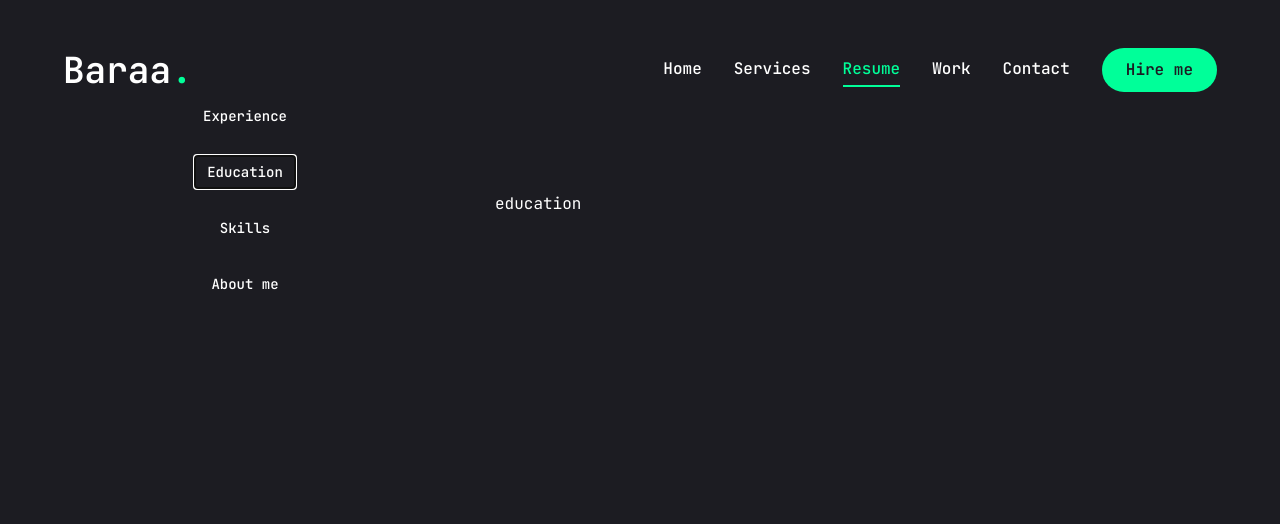
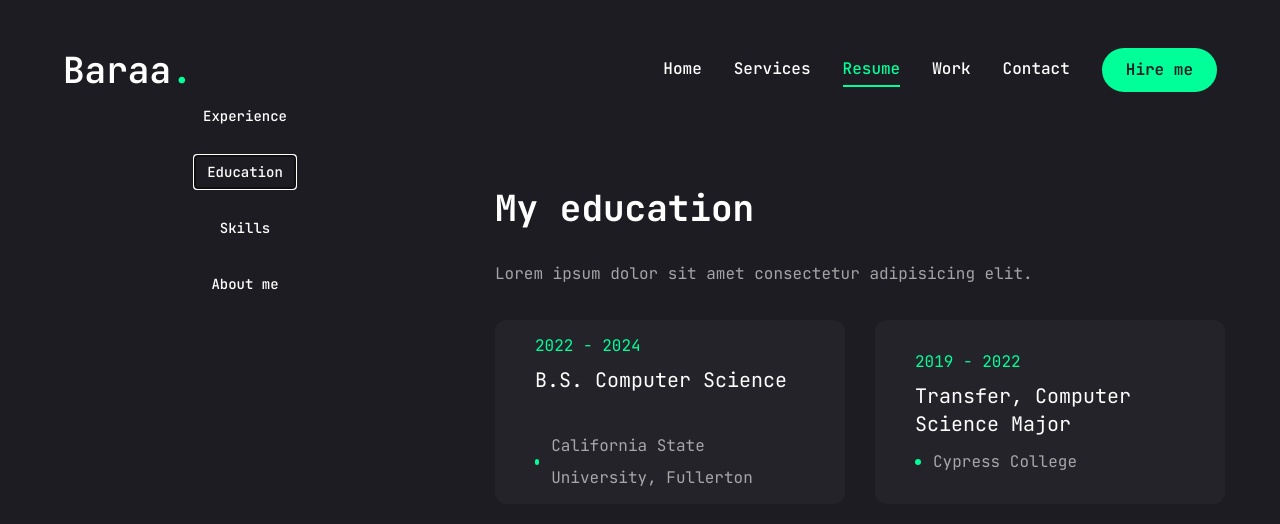
Before and after one commit to baraa01damer/baraa-portfolio, a Next.js app: page /resume in a window 1280 px wide. Both pictures are taken after a click on the tab "Education". Shown: the top 524 px of the page. Built offline with nearby package versions, Linux system fonts and the light colour scheme.

Commit message:
finished resume page

```diff
--- a/app/resume/page.jsx
+++ b/app/resume/page.jsx
@@ -203,15 +203,87 @@
 
                         {/* education */}
                         <TabsContent value="education" className="w-full">
-                            education
+                            <div className="flex flex-col gap-[30px] text-center xl:text-left">
+                                <h3 className="text-4xl font-bold">{education.title}</h3>
+                                <p className="max-w-[600px] text-white/60 mx-auto xl:mx-0">
+                                    {education.description}
+                                </p>
+                                <ScrollArea className="h-[400px]">
+                                    <ul className="grid grid-cols-1 lg:grid-cols-2 gap-[30px]">
+                                        {education.items.map((item, index) => {
+                                            return (
+                                                <li
+                                                    key={index}
+                                                    className="bg-[#232329] h-[184px] py-6 px-10 rounded-xl flex flex-col justify-center items-center lg:items-start gap-1"
+                                                >
+                                                    <span className="text-accent">{item.duration}</span>
+                                                    <h3 className="text-xl max-w-[260px] min-h-[60px] text-center lg:text-left">
+                                                        {item.degree}
+                                                    </h3>
+                                                    <div className="flex items-center gap-3">
+                                                        {/* dot */}
+                                                        <span className="w-[6px] h-[6px] rounded-full bg-accent"></span>
+                                                        <p className="text-white/60">{item.institution}</p>
+                                                    </div>
+                                                </li>
+                                            );
+                                        })}
+                                    </ul>
+                                </ScrollArea>
+                            </div>
                         </TabsContent>
+
                         {/* skills */}
-                        <TabsContent value="skills" className="w-full">
-                            skills
+                        <TabsContent value="skills" className="w-full h-full">
+                            <div className="flex flex-col gap-[30px]">
+                                <div className="flex flex-col gap-[30px] text-center xl:text-left">
+                                    <h3 className="text-4xl font-bold">{skills.title}</h3>
+                                    <p className="max-w-[600px] text-white/60 mx-auto xl:mx-0">
+                                        {skills.description}
+                                    </p>
+                                </div>
+                                <ul className="grid grid-cols-2 sm:grid-cols-3 md:grid-cols-4 gap-4 xl:gap-[30px]">
+                                    {skills.skillList.map((skill, index) => {
+                                        return <li key={index}>
+                                            <TooltipProvider delayDuration={100}>
+                                                <Tooltip>
+                                                    <TooltipTrigger className="w-full h-[150px] bg-[#232329] rounded-xl flex justify-center items-center group">
+                                                        <div className="text-6xl group-hover:text-accent transition-all duration-300">
+                                                            {skill.icon}
+                                                        </div>
+                                                    </TooltipTrigger>
+                                                    <TooltipContent>
+                                                        <p className="capitalize">{skill.name}</p>
+                                                    </TooltipContent>
+                                                </Tooltip>
+                                            </TooltipProvider>
+                                        </li>;
+                                    })}
+                                </ul>
+                            </div>
                         </TabsContent>
+
                         {/* about */}
-                        <TabsContent value="about" className="w-full">
-                            about
+                        <TabsContent
+                            value="about"
+                            className="w-full text-center xl:text-left"
+                        >
+                            <div className="flex flex-col gap-[30px]">
+                                <h3 className="text-4xl font-bold">{about.title}</h3>
+                                <p className="max-w-[600px] text-white/60 mx-auto xl:mx-0">
+                                    {about.description}
+                                </p>
+                                <ul className="grid grid-cols-1 xl:grid-cols-2 gap-y-6 max-w-[620px] mx-auto xl:mx-0">
+                                    {about.info.map((item, index) => {
+                                        return (
+                                            <li key={index} className="flex items-center justify-center xl:justify-start gap-4">
+                                                <span className="text-white/60">{item.fieldName}</span>
+                                                <span className="text-xl">{item.fieldValue}</span>
+                                            </li>
+                                        );
+                                    })}
+                                </ul>
+                            </div>
                         </TabsContent>
                     </div>
                 </Tabs>
```
